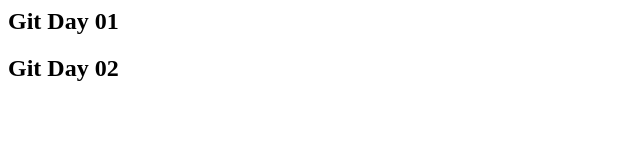
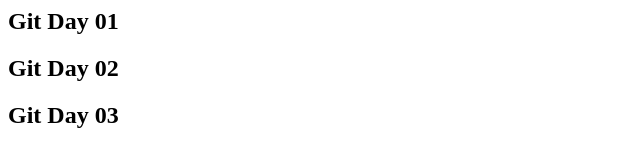
Before and after one commit to syedmaaz388/GithubLearning, a plain HTML site: page index.html in a window 1280 px wide. Shown: the whole page, without its empty margins (0-640 px from the left). Drawn offline with Linux system fonts and the light colour scheme.

Commit message:
Add File

```diff
--- a/index.html
+++ b/index.html
@@ -1,2 +1,3 @@
 <h2>Git Day 01</h2>
 <h2>Git Day 02</h2>
+<h2>Git Day 03</h2>
```
